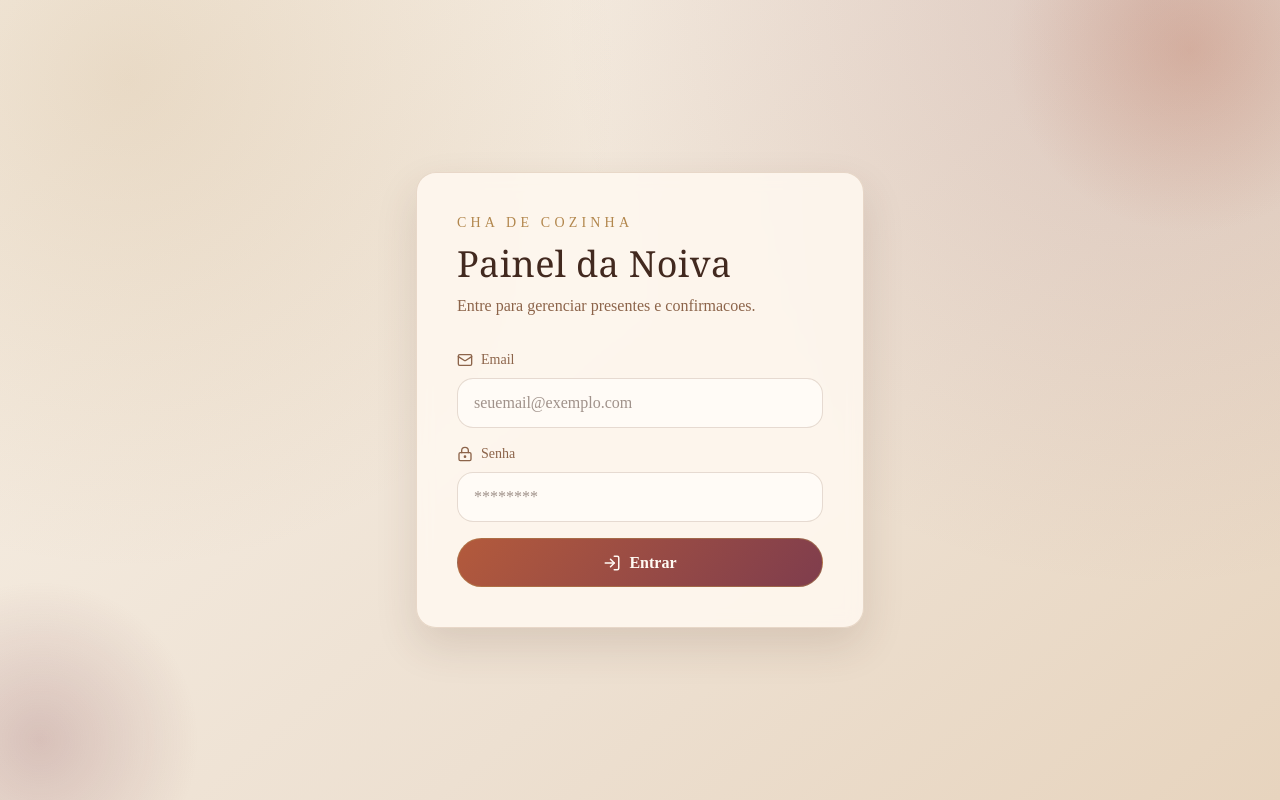
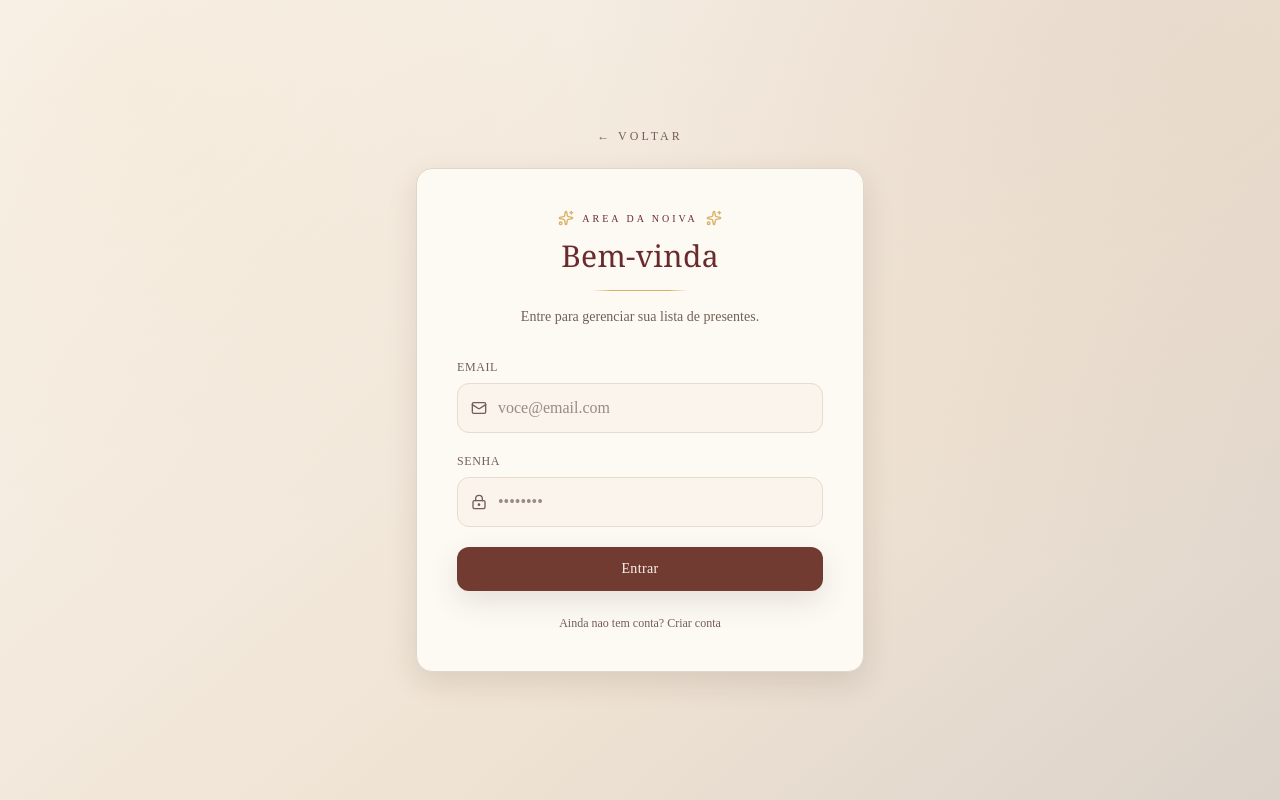
Before and after one commit to mglucena121/cha-de-cozinha, a React (Vite) app: page /login in a window 1280 px wide. Built offline with nearby package versions, Linux system fonts and the light colour scheme; no server answers.

Commit message:
style: Atualizando paleta de cores da página de login

```diff
--- a/src/index.css
+++ b/src/index.css
@@ -1,13 +1,44 @@
 @import "tailwindcss";
 
 :root {
-	--bg-cream: #f8f1e7;
-	--bg-beige: #ede0d1;
+	/* Autumn romantic palette */
+	--background: oklch(0.97 0.012 75);          /* cream */
+	--foreground: oklch(0.28 0.04 35);           /* deep warm brown */
+
+	--card: oklch(0.985 0.008 80);
+	--card-foreground: oklch(0.28 0.04 35);
+
+	--popover: oklch(0.985 0.008 80);
+	--popover-foreground: oklch(0.28 0.04 35);
+
+	--primary: oklch(0.42 0.08 30);              /* soft wine / dark rust */
+	--primary-foreground: oklch(0.97 0.012 75);
+
+	--secondary: oklch(0.92 0.025 75);           /* warm beige */
+	--secondary-foreground: oklch(0.32 0.05 35);
+
+	--muted: oklch(0.93 0.018 75);
+	--muted-foreground: oklch(0.5 0.03 40);
+
+	--accent: oklch(0.78 0.11 55);               /* rust accent */
+	--accent-foreground: oklch(0.98 0.012 75);
+
+	--destructive: oklch(0.55 0.18 27);
+	--destructive-foreground: oklch(0.98 0 0);
+
+	--border: oklch(0.88 0.02 70);
+	--input: oklch(0.9 0.02 70);
+	--ring: oklch(0.65 0.12 55);
+
+	--gold: oklch(0.78 0.105 80);                /* soft gold */
+	--wine: oklch(0.38 0.09 20);                 /* gentle wine */
+	--rust: oklch(0.6 0.14 45);                  /* warm rust */
+
+	/* Legacy hex vars for compatibility */
+	--bg-cream: #f5e6d3;
+	--bg-beige: #f0dcc8;
 	--earth: #8c644a;
 	--earth-soft: #b08968;
-	--rust: #b35a3c;
-	--wine: #7f3d4d;
-	--gold: #b2874d;
 	--ink: #42291f;
 }
 
@@ -23,12 +54,12 @@ body,
 
 body {
 	margin: 0;
-	color: var(--ink);
+	color: var(--foreground);
 	font-family: "Cormorant Garamond", "Times New Roman", serif;
 	background:
-		radial-gradient(circle at 10% 10%, rgba(178, 135, 77, 0.2), transparent 36%),
-		radial-gradient(circle at 90% 0%, rgba(127, 61, 77, 0.16), transparent 42%),
-		linear-gradient(140deg, var(--bg-cream) 0%, var(--bg-beige) 62%, #e7d4be 100%);
+		radial-gradient(circle at 10% 10%, rgba(from var(--gold) r g b / 0.08), transparent 36%),
+		radial-gradient(circle at 90% 0%, rgba(from var(--wine) r g b / 0.06), transparent 42%),
+		linear-gradient(140deg, var(--background) 0%, var(--secondary) 62%, oklch(0.87 0.015 65) 100%);
 }
 
 h1,
@@ -115,3 +146,73 @@ h6 {
 		transform: translateY(0);
 	}
 }
+
+@layer utilities {
+	.bg-card {
+		background-color: var(--card);
+	}
+
+	.bg-background {
+		background-color: var(--background);
+	}
+
+	.bg-primary {
+		background-color: var(--primary);
+	}
+
+	.text-wine {
+		color: var(--wine);
+	}
+
+	.text-gold {
+		color: var(--gold);
+	}
+
+	.text-rust {
+		color: var(--rust);
+	}
+
+	.text-muted-foreground {
+		color: var(--muted-foreground);
+	}
+
+	.text-primary-foreground {
+		color: var(--primary-foreground);
+	}
+
+	.border-border {
+		border-color: var(--border);
+	}
+
+	.border-input {
+		border-color: var(--input);
+	}
+
+	.bg-input {
+		background-color: var(--input);
+	}
+
+	.elegant-shadow {
+		box-shadow: 0 10px 30px rgba(from var(--foreground) r g b / 0.12);
+	}
+
+	.gold-divider {
+		height: 1px;
+		background: linear-gradient(90deg, transparent, var(--gold) 20%, var(--gold) 80%, transparent);
+	}
+
+	.animate-fade-up {
+		animation: fade-up 0.5s ease-out;
+	}
+
+	@keyframes fade-up {
+		from {
+			opacity: 0;
+			transform: translateY(12px);
+		}
+		to {
+			opacity: 1;
+			transform: translateY(0);
+		}
+	}
+}
--- a/src/pages/LoginPage.jsx
+++ b/src/pages/LoginPage.jsx
@@ -1,6 +1,6 @@
 import { useEffect, useState } from 'react'
-import { Navigate, useNavigate } from 'react-router-dom'
-import { LogIn, Mail, LockKeyhole } from 'lucide-react'
+import { Navigate, useNavigate, Link } from 'react-router-dom'
+import { Mail, LockKeyhole, Sparkles, Loader2 } from 'lucide-react'
 import toast from 'react-hot-toast'
 import { supabase } from '../lib/supabase'
 
@@ -8,6 +8,7 @@ function LoginPage() {
   const navigate = useNavigate()
   const [email, setEmail] = useState('')
   const [password, setPassword] = useState('')
+  const [mode, setMode] = useState('signin')
   const [loading, setLoading] = useState(false)
   const [alreadyLogged, setAlreadyLogged] = useState(false)
 
@@ -27,19 +28,33 @@ function LoginPage() {
 
     setLoading(true)
 
+    try {
+      if (mode === 'signup') {
+        const { error } = await supabase.auth.signUp({
+          email: email.trim(),
+          password,
+          options: { emailRedirectTo: window.location.origin + '/admin' },
+        })
+        if (error) throw error
+        toast.success('Conta criada! Voce ja pode entrar.')
+        setMode('signin')
+        setEmail('')
+        setPassword('')
+      } else {
         const { error } = await supabase.auth.signInWithPassword({
           email: email.trim(),
           password,
         })
-
-    if (error) {
-      toast.error(error.message)
+        if (error) throw error
+        toast.success('Bem-vinda de volta!')
+        navigate('/admin', { replace: true })
+      }
+    } catch (err) {
+      const msg = err instanceof Error ? err.message : 'Erro ao autenticar'
+      toast.error(msg)
+    } finally {
       setLoading(false)
-      return
     }
-
-    toast.success('Login realizado com sucesso!')
-    navigate('/admin', { replace: true })
   }
 
   if (alreadyLogged) {
@@ -47,50 +62,87 @@ function LoginPage() {
   }
 
   return (
-    <main className="app-shell flex min-h-screen items-center justify-center px-4 py-10">
-      <section className="glass-card fade-rise w-full max-w-md p-7 sm:p-10">
-        <p className="mb-2 text-sm font-medium uppercase tracking-[0.3em] text-[var(--gold)]">
-          Cha de Cozinha
+    <div className="min-h-screen flex items-center justify-center px-4 py-10">
+      <div className="w-full max-w-md animate-fade-up">
+        <Link to="/" className="block text-center mb-6 text-xs uppercase tracking-[0.25em] text-muted-foreground hover:text-wine transition">
+          ← voltar
+        </Link>
+
+        <div className="bg-card border border-border rounded-2xl elegant-shadow p-8 md:p-10">
+          <div className="text-center mb-8">
+            <div className="inline-flex items-center gap-2 text-gold mb-3">
+              <Sparkles className="h-4 w-4" />
+              <span className="text-[10px] uppercase tracking-[0.3em] text-wine">area da noiva</span>
+              <Sparkles className="h-4 w-4" />
+            </div>
+            <h1 className="text-3xl font-serif text-wine">
+              {mode === 'signin' ? 'Bem-vinda' : 'Criar conta'}
+            </h1>
+            <div className="gold-divider my-4 mx-auto w-24" />
+            <p className="text-sm text-muted-foreground">
+              {mode === 'signin'
+                ? 'Entre para gerenciar sua lista de presentes.'
+                : 'Crie sua conta de administradora.'}
             </p>
-        <h1 className="text-4xl leading-tight text-[var(--ink)]">Painel da Noiva</h1>
-        <p className="mt-2 text-base text-[var(--earth)]">Entre para gerenciar presentes e confirmacoes.</p>
+          </div>
 
-        <form className="mt-8 space-y-4" onSubmit={handleSubmit}>
-          <label className="block">
-            <span className="mb-2 inline-flex items-center gap-2 text-sm text-[var(--earth)]">
-              <Mail size={16} />
+          <form onSubmit={handleSubmit} className="space-y-5">
+            <div>
+              <label className="text-xs uppercase tracking-wider text-muted-foreground mb-2 block">
                 Email
-            </span>
+              </label>
+              <div className="relative">
+                <Mail className="absolute left-3.5 top-1/2 -translate-y-1/2 h-4 w-4 text-muted-foreground" />
                 <input
                   type="email"
+                  required
                   value={email}
-              onChange={(event) => setEmail(event.target.value)}
-              placeholder="seuemail@exemplo.com"
-              className="w-full rounded-2xl border border-[rgba(140,100,74,0.22)] bg-[rgba(255,252,247,0.88)] px-4 py-3 text-[var(--ink)] outline-none transition focus:border-[var(--rust)] focus:ring-2 focus:ring-[rgba(179,90,60,0.2)]"
+                  onChange={(e) => setEmail(e.target.value)}
+                  className="w-full pl-10 pr-4 py-3 rounded-xl bg-background border border-input focus:outline-none focus:ring-2 focus:ring-gold/40 focus:border-gold/60 transition"
+                  placeholder="voce@email.com"
                 />
+              </div>
+            </div>
+
+            <div>
+              <label className="text-xs uppercase tracking-wider text-muted-foreground mb-2 block">
+                Senha
               </label>
-
-          <label className="block">
-            <span className="mb-2 inline-flex items-center gap-2 text-sm text-[var(--earth)]">
-              <LockKeyhole size={16} />
-              Senha
-            </span>
+              <div className="relative">
+                <LockKeyhole className="absolute left-3.5 top-1/2 -translate-y-1/2 h-4 w-4 text-muted-foreground" />
                 <input
                   type="password"
+                  required
+                  minLength={6}
                   value={password}
-              onChange={(event) => setPassword(event.target.value)}
-              placeholder="********"
-              className="w-full rounded-2xl border border-[rgba(140,100,74,0.22)] bg-[rgba(255,252,247,0.88)] px-4 py-3 text-[var(--ink)] outline-none transition focus:border-[var(--rust)] focus:ring-2 focus:ring-[rgba(179,90,60,0.2)]"
+                  onChange={(e) => setPassword(e.target.value)}
+                  className="w-full pl-10 pr-4 py-3 rounded-xl bg-background border border-input focus:outline-none focus:ring-2 focus:ring-gold/40 focus:border-gold/60 transition"
+                  placeholder="••••••••"
                 />
-          </label>
+              </div>
+            </div>
 
-          <button type="submit" disabled={loading} className="btn-primary inline-flex w-full items-center justify-center gap-2">
-            <LogIn size={18} />
-            {loading ? 'Entrando...' : 'Entrar'}
+            <button
+              type="submit"
+              disabled={loading}
+              className="w-full inline-flex items-center justify-center gap-2 rounded-xl bg-primary py-3 text-sm font-medium tracking-wide text-primary-foreground elegant-shadow hover:opacity-90 disabled:opacity-60 transition"
+            >
+              {loading && <Loader2 className="h-4 w-4 animate-spin" />}
+              {mode === 'signin' ? 'Entrar' : 'Criar conta'}
             </button>
           </form>
-      </section>
-    </main>
+
+          <button
+            onClick={() => setMode(mode === 'signin' ? 'signup' : 'signin')}
+            className="block w-full text-center text-xs text-muted-foreground hover:text-wine mt-6 transition"
+          >
+            {mode === 'signin'
+              ? 'Ainda nao tem conta? Criar conta'
+              : 'Ja tem conta? Entrar'}
+          </button>
+        </div>
+      </div>
+    </div>
   )
 }
 
```
Lines whose indentation alone changed are shown as unchanged.
